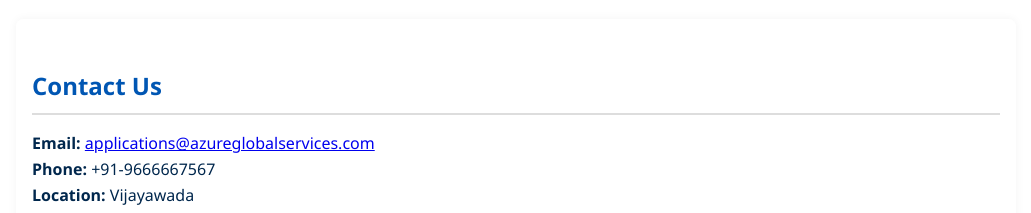
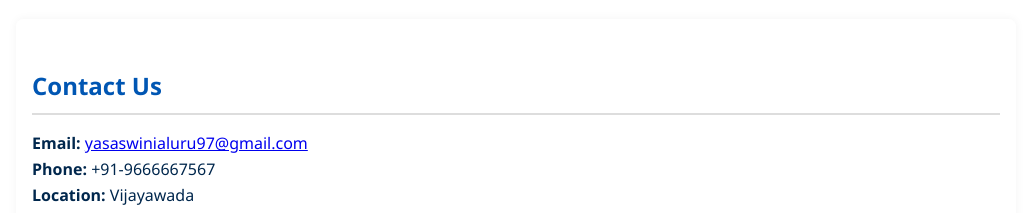
Before and after one commit to yasaswinialuru-97/azure-global-services, a plain HTML site: page index.html in a window 1280 px wide. Shown: the part 1020-1233 px from the top of the page, without its empty margins (124-1155 px from the left). Drawn offline with Linux system fonts and the light colour scheme.

Commit message:
Update index.html

```diff
--- a/index.html
+++ b/index.html
@@ -171,7 +171,7 @@
 
   <section id="contact">
     <h2>Contact Us</h2>
-    <p><strong>Email:</strong> <a href="mailto:applications@azureglobalservices.com">applications@azureglobalservices.com</a></p>
+    <p><strong>Email:</strong> <a href="mailto:applications@azureglobalservices.com">yasaswinialuru97@gmail.com</a></p>
     <p><strong>Phone:</strong> +91-9666667567</p>
     <p><strong>Location:</strong> Vijayawada</p>
 
```
